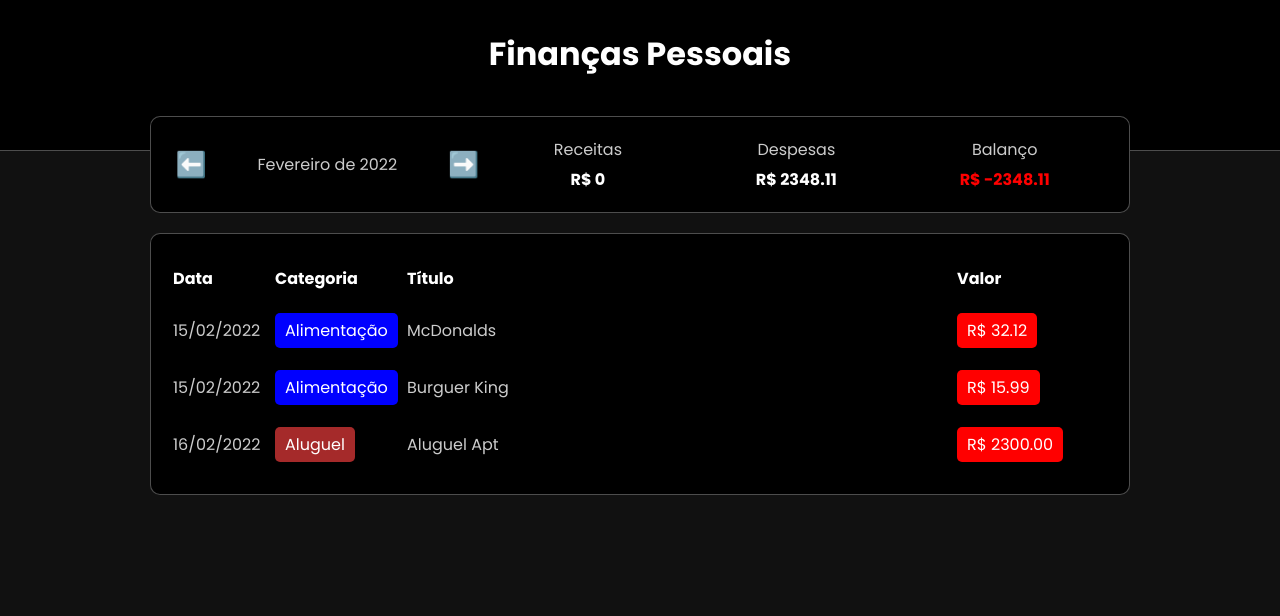
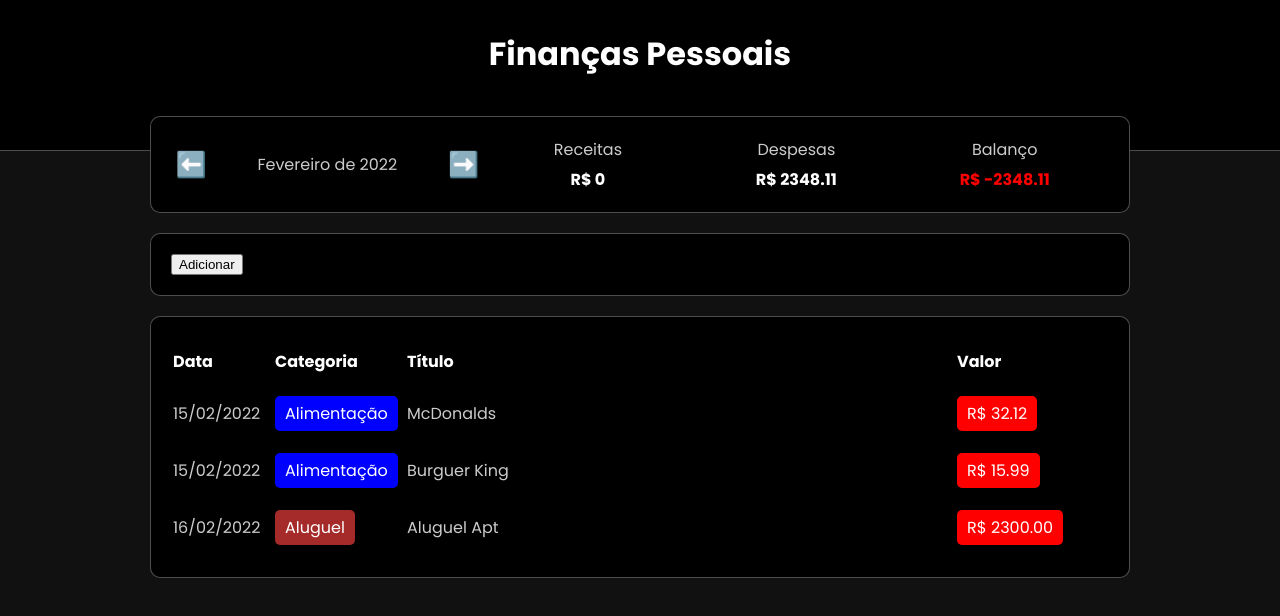
Before and after one commit to iamdevmarcos/my-finances, a React (Vite) app: page / in a window 1280 px wide. Shown: the top 616 px of the page. Built offline with nearby package versions, Linux system fonts and the light colour scheme.

Commit message:
feat: Add AddArea

```diff
--- a/src/App.tsx
+++ b/src/App.tsx
@@ -12,6 +12,7 @@ import { getCurrentMonth, filterListByMonth } from "./helpers/dateFilter";
 
 import { TableArea } from "./components/TableArea";
 import { InfoArea } from "./components/InfoArea";
+import { AddArea } from "./components/AddArea";
 
 const App = () => {
   const [list, setList] = useState(items);
@@ -44,6 +45,12 @@ const App = () => {
     setCurrentMonth(newMonth);
   };
 
+  const handleAddItem = (item: Item) => {
+    let newList = [...list];
+    newList.push(item);
+    setList(newList);
+  };
+
   return (
     <C.Container>
       <C.Header>
@@ -57,7 +64,7 @@ const App = () => {
           expense={expense}
         />
 
-        {/* Area de inserção */}
+        <AddArea onAdd={handleAddItem} />
 
         <TableArea list={filteredList} />
       </C.Body>
--- /dev/null
+++ b/src/components/AddArea/index.tsx
@@ -0,0 +1,24 @@
+import { Item } from "../../types/Item";
+import * as C from "./styles";
+
+type Props = {
+  onAdd: (item: Item) => void;
+};
+
+export const AddArea = ({ onAdd }: Props) => {
+  const handleAddEvent = () => {
+    let newItem: Item = {
+      date: new Date(),
+      category: "food",
+      title: "Item de teste",
+      value: 250.25,
+    };
+    onAdd(newItem);
+  };
+
+  return (
+    <C.Container>
+      <button onClick={handleAddEvent}>Adicionar</button>
+    </C.Container>
+  );
+};
--- /dev/null
+++ b/src/components/AddArea/styles.ts
@@ -0,0 +1,12 @@
+import styled from "styled-components";
+
+export const Container = styled.div`
+  background: #000;
+  padding: 20px;
+  border: 1px solid rgba(255, 255, 255, 0.3);
+  border-radius: 10px;
+  color: #ccc;
+  margin-top: 20px;
+  display: flex;
+  align-items: center;
+`;
```
